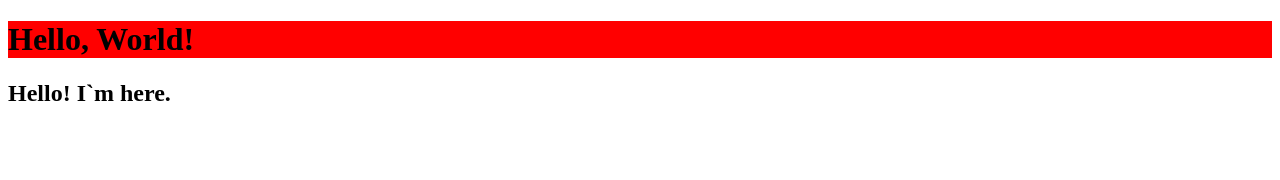
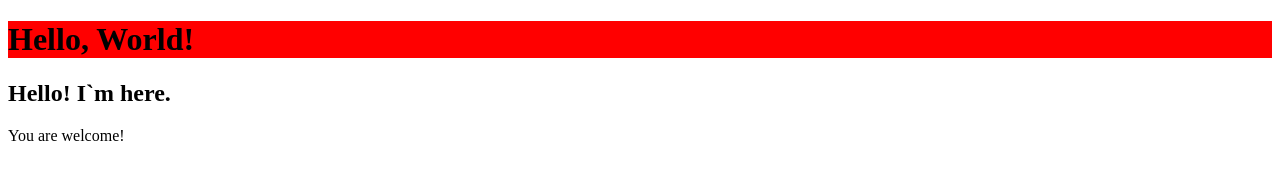
Before and after one commit to ElenaDarek/js_project_2020, a plain HTML site: page index.html in a window 1280 px wide. Drawn offline with Linux system fonts and the light colour scheme.

Commit message:
index.html mod

```diff
--- a/index.html
+++ b/index.html
@@ -10,6 +10,7 @@
 <body>
     <h1 class="red">Hello, World!</h1>
     <h2>Hello! I`m here.</h2>
+    <p>You are welcome!</p>
 
     <script src="script.js"></script>
 </body>
```
